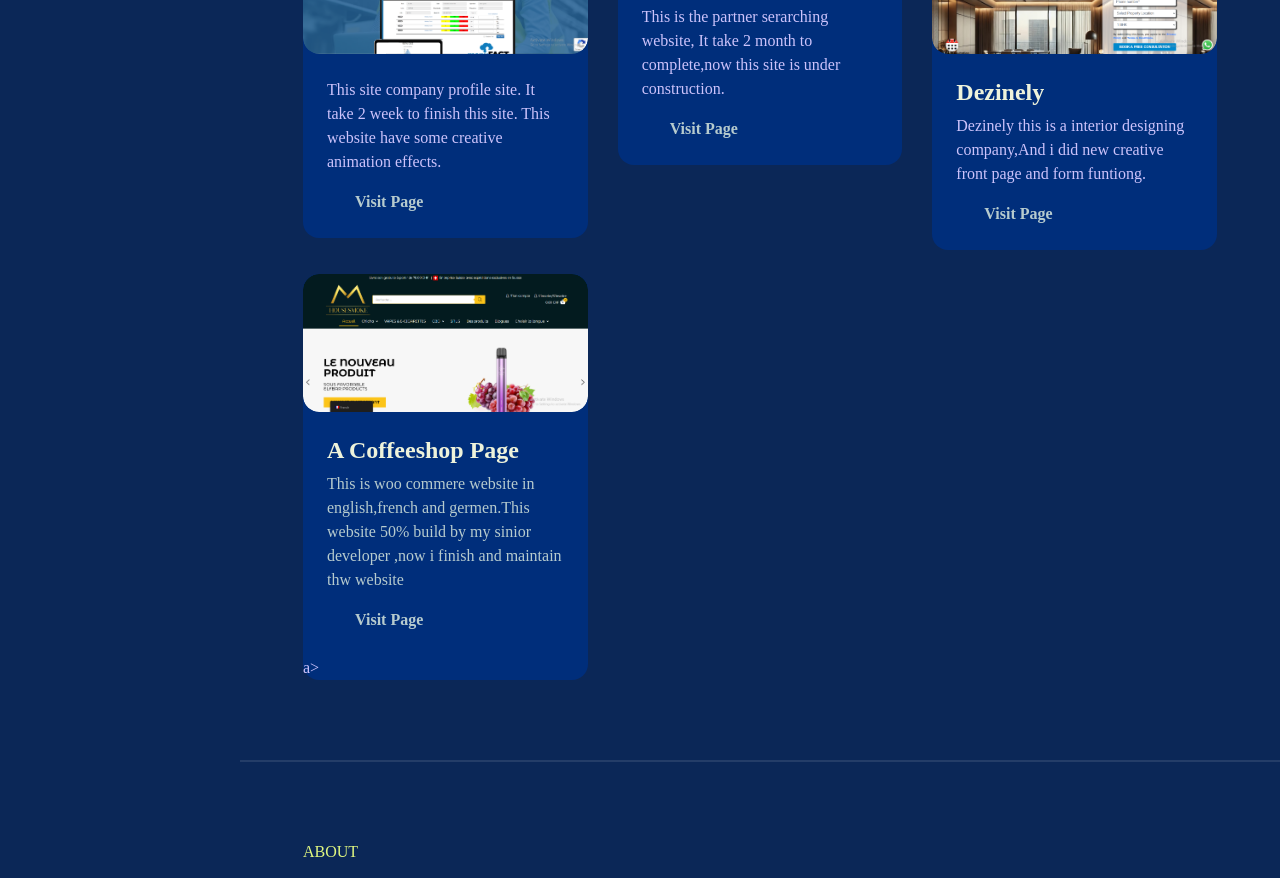
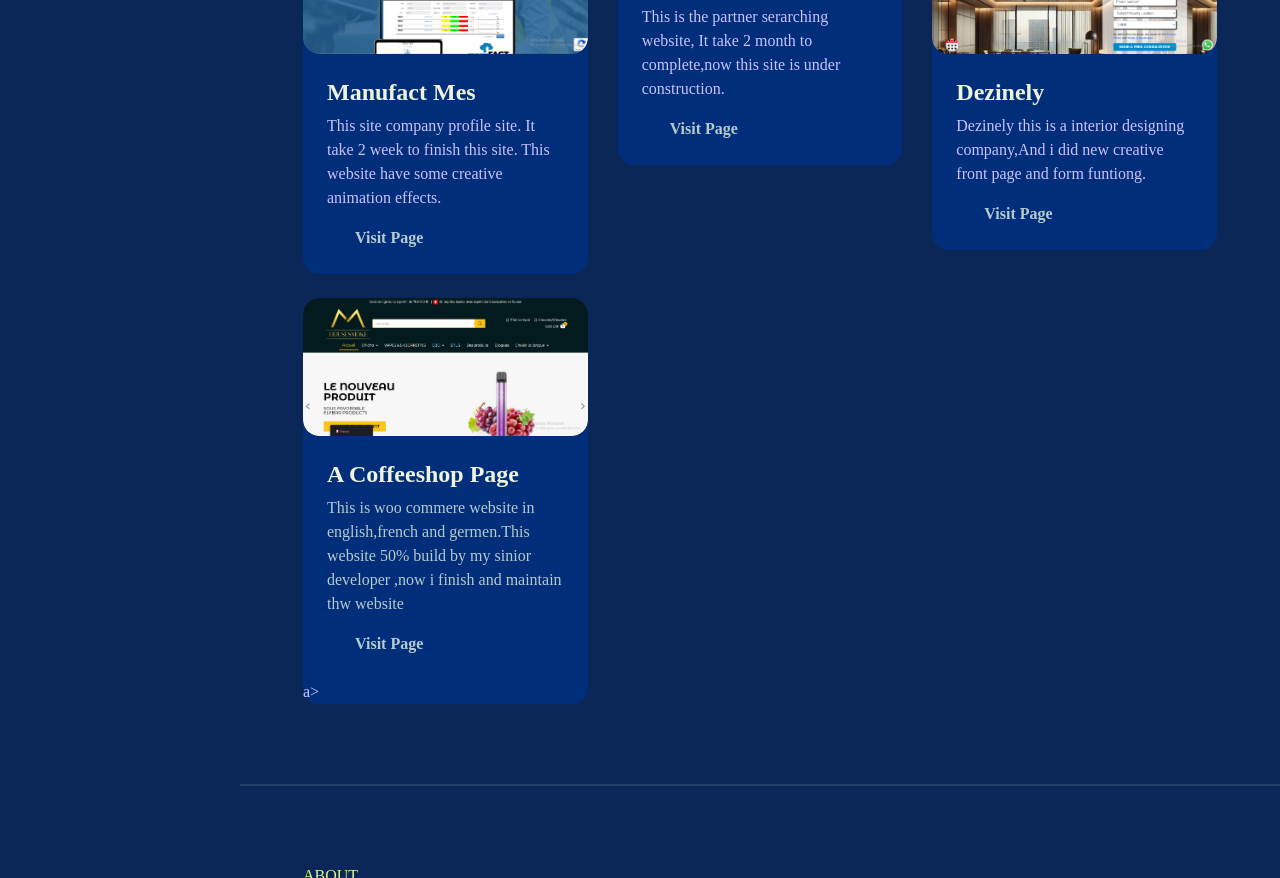
Before and after one commit to Maheshwaranmahe/Portfolio, a plain HTML site: page index.html in a window 1280 px wide. Shown: the part 1070-1948 px from the top of the page. Drawn offline with nearby package versions, Linux system fonts and the light colour scheme; a web font is replaced by a local one.

Commit message:
index.html

```diff
--- a/index.html
+++ b/index.html
@@ -82,7 +82,7 @@
                                 <img class="rounded-4" src="image/w-1.png" alt="">
                             </div>
                             <div class="card-custom-content p-4">
-                                <h4Manufact Mes</h4>
+                                <h4>Manufact Mes</h4>
                                 <P>This site company profile site. It take 2 week to finish this site. This website have some creative animation effects.</P>
                                 <a href="https://www.manufactmes.com/" class="link-custom">Visit Page</a>
                             </div>
```
